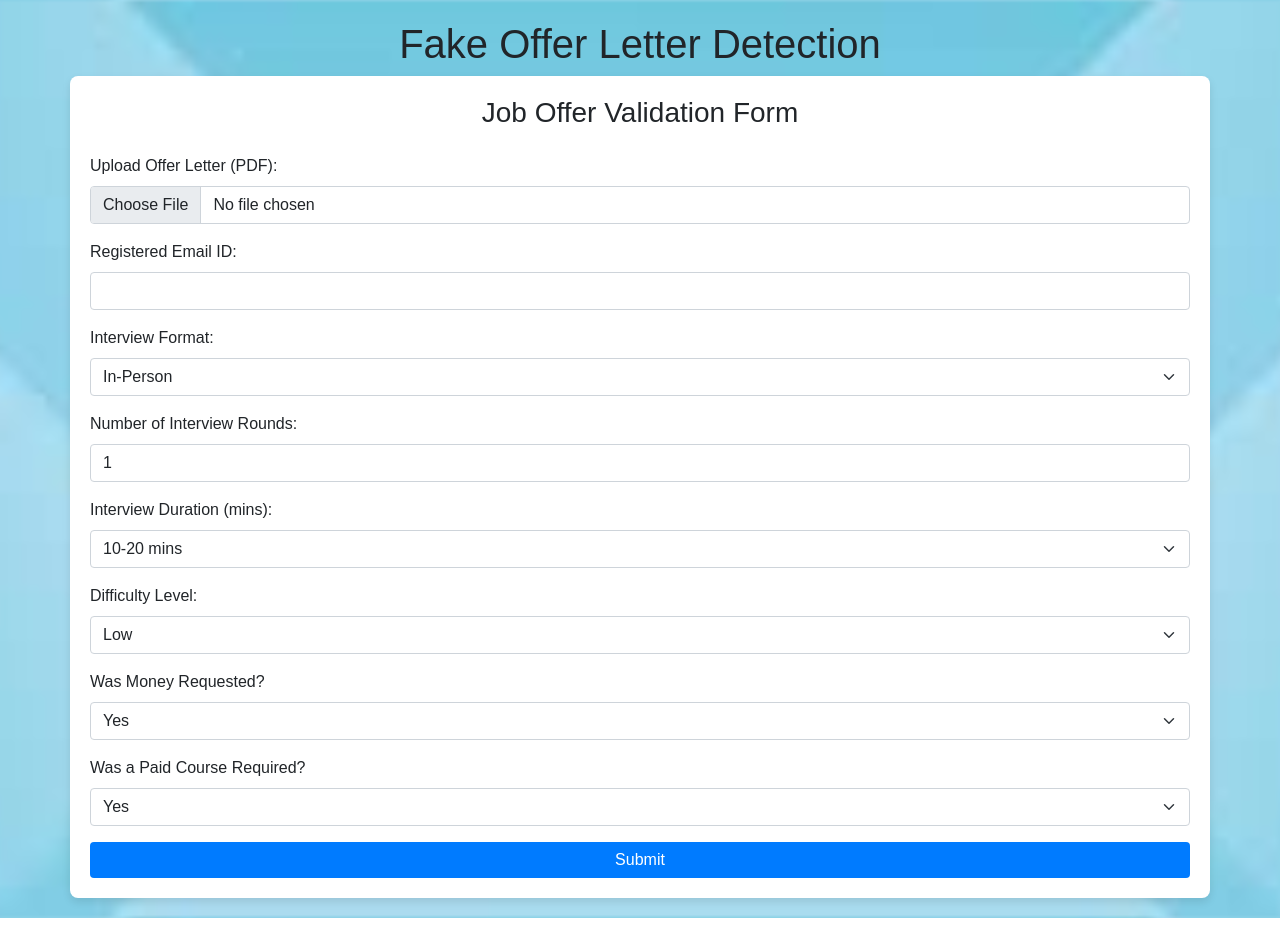
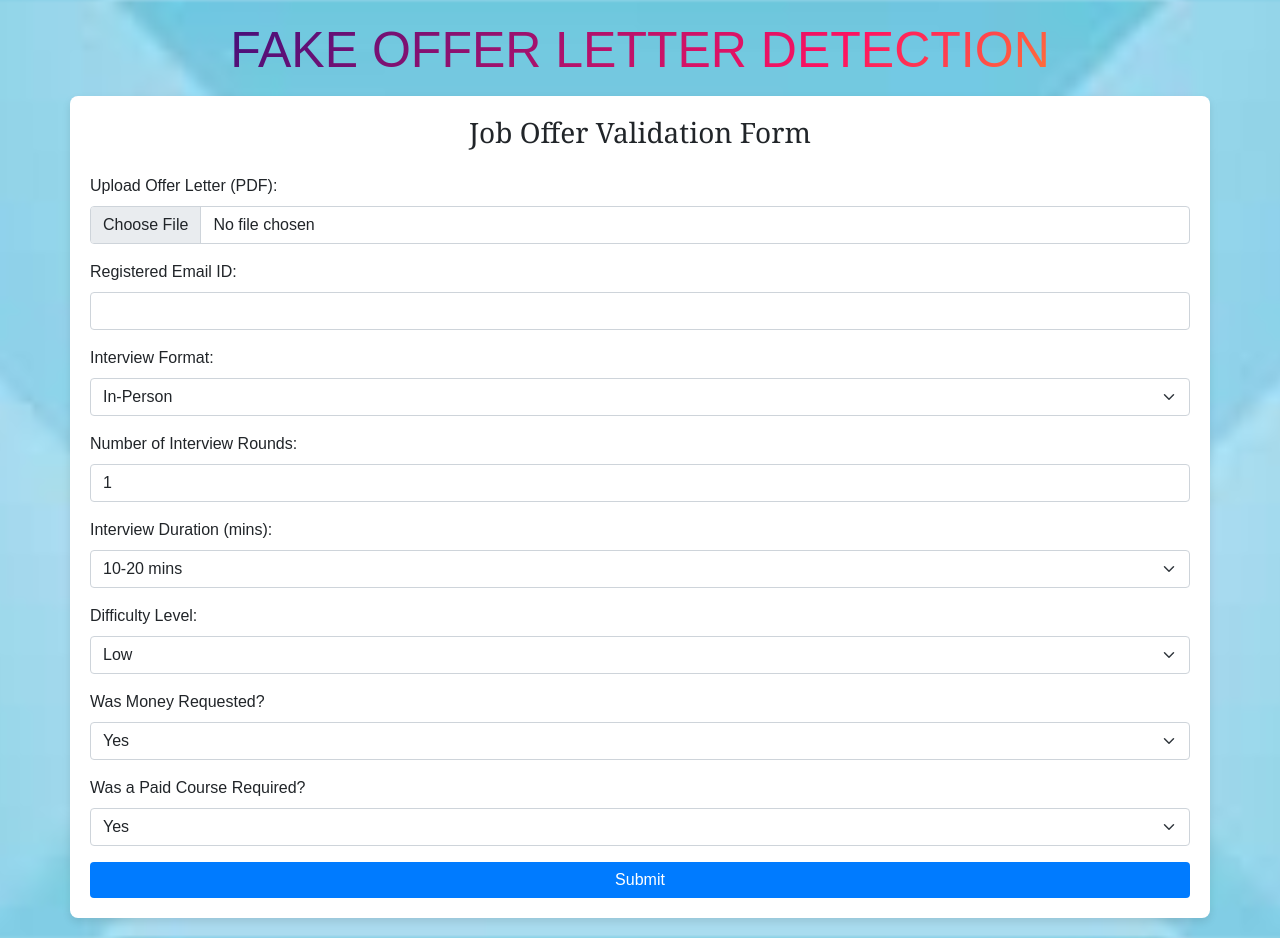
Before and after one commit to sushanthpoojary15/Fake_offer_letter_detection, a Flask app: page / in a window 1280 px wide. Run offline with Flask 3, Linux system fonts and the light colour scheme.

Commit message:
some ui changes and content modification

```diff
--- a/app.py
+++ b/app.py
@@ -21,14 +21,14 @@ import pandas as pd
 
 from joblib import dump
 # Initialize LanguageTool for grammar checking
-tool = language_tool_python.LanguageTool('en-US')
+#tool = language_tool_python.LanguageTool('en-US')
 
-corrector = pipeline("text2text-generation", model="facebook/bart-large")
+#corrector = pipeline("text2text-generation", model="facebook/bart-large")
 
 
 
 
-app = Flask(__name__)
+app = Flask(__name__,static_folder='static')
 
 @app.route("/")
 def home():
@@ -59,8 +59,9 @@ def upload_file():
     }
 
     # Basic email format validation
+    email_valid=True
     if not re.match(r"[^@]+@[^@]+\.[^@]+", email):
-        return redirect(request.url)
+        email_valid=False
 
     domain = email.split('@')[1]
     startDate = check_domain_start_date(domain)
@@ -93,10 +94,12 @@ def upload_file():
     duration=duration,
     difficulty_level=difficulty_level,
     money_requested=money_requested,
-    paid_course=paid_course
+    paid_course=paid_course,
+    email_valid=email_valid
 )
 
 def extract_text_from_pdf(pdf_content):
+    print("extrct text process going on ...")
     pdf_stream = io.BytesIO(pdf_content)
     reader = PdfReader(pdf_stream)
     text = ''
@@ -105,6 +108,7 @@ def extract_text_from_pdf(pdf_content):
     return text
 
 def check_domain_start_date(domain):
+    print("check domain strt date process going on ...")
     try:
         w = whois.whois(domain)
         return w.creation_date
@@ -112,6 +116,7 @@ def check_domain_start_date(domain):
         return 'No Record present'
 
 def check_mx_records(domain):
+    print("check domain mx record process going on ...")
     try:
         mx_records = dns.resolver.resolve(domain, 'MX')
         mx_hosts = [str(r.exchange) for r in mx_records]
@@ -137,19 +142,30 @@ def check_mx_records(domain):
 
 class SpellCheckerModule:
     def __init__(self):
-        self.spell_check = TextBlob("")
-        self.grammar_check = language_tool_python.LanguageTool('en-US')
+        self.spell_cache = {}
+        self.grammar_check = None  # Initialize only when needed
+
+    def _initialize_grammar_check(self):
+        if not self.grammar_check:
+            self.grammar_check = language_tool_python.LanguageTool('en-US')
 
     def correct_spell(self, text):
         words = text.split()
-        corrected_words = [str(TextBlob(word).correct()) for word in words]
+        corrected_words = [
+            self.spell_cache.get(word, str(TextBlob(word).correct()))
+            for word in words
+        ]
+        # Update cache with new corrections
+        self.spell_cache.update({word: corrected for word, corrected in zip(words, corrected_words)})
         return " ".join(corrected_words)
 
     def correct_grammar(self, text):
+        self._initialize_grammar_check()
         matches = self.grammar_check.check(text)
         return len(matches)
 
     def get_percentages(self, text):
+        print("Processing grammar mistake percentage...")
         corrected_text = self.correct_spell(text)
         mistake_count = self.correct_grammar(corrected_text)
         total_words = len(corrected_text.split())
@@ -161,7 +177,7 @@ class SpellCheckerModule:
 
 
 def Predic_offerltr_genuiness(formData):
-    print(formData)
+    print("predict offer letter genuiness process going on ...")
     interview_format = formData["interview_format"]
     rounds = formData["rounds"]
     duration = formData["duration"]
--- a/templates/home.html
+++ b/templates/home.html
@@ -3,6 +3,7 @@
 <head>
     <meta charset="UTF-8">
     <meta name="viewport" content="width=device-width, initial-scale=1.0">
+    <link rel="stylesheet" href="/templates/styles.css">
     <link href="https://cdn.jsdelivr.net/npm/bootstrap@5.0.2/dist/css/bootstrap.min.css" rel="stylesheet" integrity="sha384-EVSTQN3/azprG1Anm3QDgpJLIm9Nao0Yz1ztcQTwFspd3yD65VohhpuuCOmLASjC" crossorigin="anonymous">
     <script src="https://cdn.jsdelivr.net/npm/bootstrap@5.0.2/dist/js/bootstrap.bundle.min.js" integrity="sha384-MrcW6ZMFYlzcLA8Nl+NtUVF0sA7MsXsP1UyJoMp4YLEuNSfAP+JcXn/tWtIaxVXM" crossorigin="anonymous"></script>
     <title>Fake Offer Letter Detection</title>
@@ -12,7 +13,7 @@
             background-color: #f8f9fa;
             margin: 0;
             padding: 20px;
-            background-image: url('/images/bg_image.jpg');
+            background-image: url('/static/bg_image.jpg');
             background-size: cover; /* Ensures the image covers the entire background */
             background-position: center; /* Centers the background image */
         }
@@ -30,13 +31,51 @@
             background-color: #007bff;
             border: none;
         }
+
+
+
+        .animate-charcter
+{
+   text-transform: uppercase;
+  background-image: linear-gradient(
+    -225deg,
+    #231557 0%,
+    #44107a 29%,
+    #ff1361 67%,
+    #fff800 100%
+  );
+  background-size: auto auto;
+  background-clip: border-box;
+  background-size: 200% auto;
+  color: #fff;
+  background-clip: text;
+  text-fill-color: transparent;
+  -webkit-background-clip: text;
+  -webkit-text-fill-color: transparent;
+  animation: textclip 2s linear infinite;
+  display: inline-block;
+      font-size: 50px;
+}
+
+@keyframes textclip {
+  to {
+    background-position: 200% center;
+  }
+}
+
+
+
     </style>
 </head>
 <body>
-    <h1>Fake Offer Letter Detection</h1>
+    <div class="col-md-12 text-center">
+        <h3 class="animate-charcter"> Fake Offer Letter Detection</h3>
+      </div>
+
+    <h1 style="font-family: 'Segoe UI', Tahoma, Geneva, Verdana, sans-serif;"></h1>
     <!-- The form to upload a file -->
     <div class="container form-container">
-        <h3 class="mb-4">Job Offer Validation Form</h3>
+       <h3 class="mb-4" style="font-family: Cambria, Cochin, Georgia, Times, 'Times New Roman', serif;">Job Offer Validation Form</h3>
         <form action="/upload" method="post" enctype="multipart/form-data">
 
             <!-- Input field for file upload -->
--- a/templates/res.html
+++ b/templates/res.html
@@ -72,8 +72,8 @@
             padding: 10px;
             border-radius: 5px;
             color: #444;
-            max-height: 200px;
             white-space: pre-wrap;
+
         }
         .back-link {
             display: inline-block;
```
Also changed, not shown: static/bg_image.jpg (renamed from images/bg_image.jpg).
